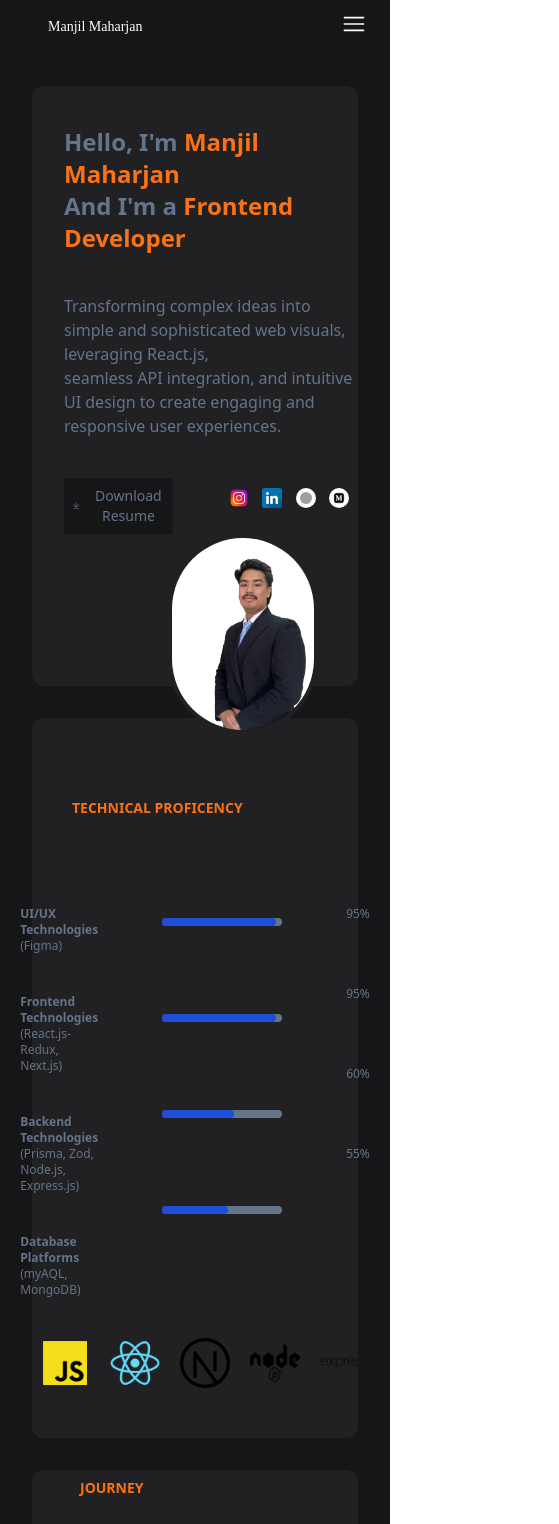
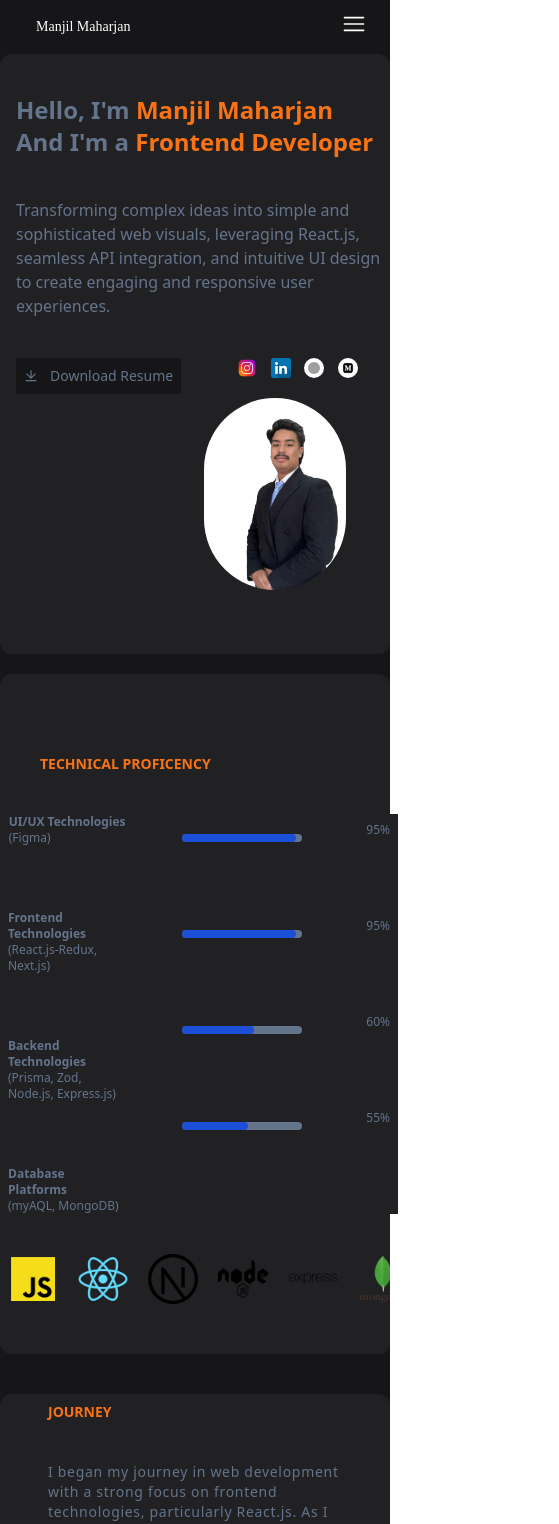
Before and after one commit to Manjil00/CODSOFT_Task-1-React-_ManjilMaharjan, a React (Create React App) app: page / in a window 390 px wide. Shown: the top 1524 px of the page, 559 px wide, since content can reach past the window. Built offline with nearby package versions, Linux system fonts and the light colour scheme; grey boxes are pictures that could not be loaded; a web font is replaced by a local one.

Commit message:
fixed responsive view

```diff
--- a/src/components/Footer.jsx
+++ b/src/components/Footer.jsx
@@ -11,13 +11,14 @@ import { LuPhone } from "react-icons/lu";
 const Footer = () => {
 return (
 
-    <div className="footer bg-bgcolor h-[100px] w-full flex justify-between items-center text-slate-500">
-        <div className="left  w-full mx-20 ">
+    <div className="footer bg-bgcolor h-[100px] w-full flex justify-between items-center text-slate-500
+    text-xs md:text-xl">
+        <div className="left  w-full mx-4 md:mx-20 text-xs md:text-xl">
             <h1 className='flex justify-start items-center'><AiOutlineMail /> -
                 manzilmaharjan00@gmail.com
             </h1>
 
-            <h1 className='flex justify-start items-center '><LuPhone /> -
+            <h1 className='flex justify-start items-center text-xs md:text-xl'><LuPhone /> -
                 +977-9864530504
             </h1>
         </div>
--- a/src/components/Journey.jsx
+++ b/src/components/Journey.jsx
@@ -2,7 +2,7 @@ import React from 'react'
 
 const Journey = () => {
 return (
-<div className="journey h-auto w-full p-8 bg-bgcolor">
+<div className="journey h-auto w-full md:p-8 bg-bgcolor mt-10 md:mt-0">
     <div className="innerJourney bg-bgcolorlite w-full h-auto rounded-xl p-2 md:p-10">
     <h1 className="Journey text-sm lg:text-4xl text-orange-500 font-bold ml-10">JOURNEY</h1>
     <p className='mt-10 text-slate-500 mx-10 text-sm md:text-xl tracking-wider'>I began my journey in web development with a strong focus on frontend technologies, particularly React.js. As I progressed, I honed my expertise in building dynamic and responsive web applications. I leveraged tools like Redux for efficient state management and Tailwind CSS for crafting streamlined, aesthetically pleasing user interfaces.<br/>
--- a/src/components/Nav.jsx
+++ b/src/components/Nav.jsx
@@ -10,7 +10,7 @@ const toggleNavMenu = () => setIsNavOpen(!isNavOpen);
 return (
     <nav className="flex justify-between px-6 py-3 z-50 relative bg-bgcolor">
     <div className="flex justify-center items-center">
-        <h1 className='text-white ml-6  text-sm md:text-4xl font-LogoFont
+        <h1 className='text-white ml-3 md:ml-6  text-sm md:text-4xl font-LogoFont
 cursor-pointer flex justify-center items-center'>Manjil Maharjan</h1>
 
     </div>
--- a/src/pages/Introduction.jsx
+++ b/src/pages/Introduction.jsx
@@ -16,11 +16,11 @@ return (
 
     <Nav/>
 
-    <div className="Section1 w-full h-auto p-8 bg-bgcolor">
+    <div className="Section1 w-full h-auto md:p-8 bg-bgcolor">
 
 <div className="innerContainer bg-bgcolorlite rounded-xl h-[600px] w-full relative flex flex-col md:flex-row  ">
-    <div className="text flex flex-col justify-start items-start ml-8 md:ml-44">
-        <h1 className='text-2xl lg:text-6xl font-bold text-start text-slate-500 mt-10'>Hello, I'm <span className='text-orange-500'>Manjil Maharjan</span>
+    <div className="text flex flex-col justify-start items-start ml-4 md:ml-44">
+        <h1 className='text-2xl lg:text-6xl font-bold text-start text-slate-500 mt-10 '>Hello, I'm <span className='text-orange-500'>Manjil Maharjan</span>
         <br/> And I'm a <span className='text-orange-500 '>Frontend Developer</span> </h1>
         <p className='mt-10 text-slate-500 '>Transforming complex ideas into simple and sophisticated web visuals, leveraging React.js,
             <br/>seamless API integration, and intuitive UI design to create engaging and responsive user experiences. </p>
@@ -38,27 +38,27 @@ return (
 </div>
 
 
-<div className="Section2 h-auto w-full bg-bgcolor px-8 ">
+<div className="Section2 h-auto w-full bg-bgcolor md:px-8  mt-5 md:mt-0">
     <div className="innercontainer2 bg-bgcolorlite h-auto w-full rounded-xl flex flex-col justify-start items-start ">
     <h1 className="tech text-sm lg:text-4xl text-orange-500 mt-20 ml-10 font-bold ">TECHNICAL PROFICENCY</h1>
 
-    <div className="Progression bg-bgcolorlite h-[400px] w-full mt-20 flex justify-center items-start gap-5">
-    <div className="UI/UX flex flex-col justify-between items-center p-2 mx-2 gap-10 font-bold">
+    <div className="Progression bg-bgcolorlite h-auto w-full mt-10 md:mt-20 flex justify-start items-start gap-9 mx-2">
+    <div className="UI/UX flex flex-col justify-between items-center md:p-2 md:mx-2 gap-16 md:gap-10 font-bold">
             <h1 className="UI/UX text-xs md:text-2xl text-slate-500">UI/UX Technologies <br/><span className='font-normal'>(Figma)</span></h1>
             <h1 className="frontend text-xs md:text-2xl text-slate-500">Frontend Technologies <br/><span className='font-normal'>(React.js-Redux, Next.js)</span></h1>
-            <h1 className="backend text-xs md:text-2xl text-slate-500">Backend Technologies <br/> <span className='font-normal'>(Prisma, Zod, Node.js, Express.js)</span></h1>
+            <h1 className="backend text-xs md:text-2xl text-slate-500">Backend Technologies <br/> <span className='font-normal'>(Prisma, Zod, <br/>Node.js, Express.js)</span></h1>
             <h1 className="database text-xs md:text-2xl text-slate-500">Database Platforms <br/> <span className='font-normal'>(myAQL, MongoDB)</span></h1>
 
         </div>
 
-        <div className="frontend flex flex-col justify-between items-center p-2 mx-2  gap-16">
+        <div className="frontend flex flex-col justify-between items-center p-2 md:mx-2 gap-16 md:gap-20">
             <Progress percentage={95}/>
             <Progress percentage={95}/>
             <Progress percentage={60}/>
             <Progress percentage={55}/>
         </div>
 
-        <div className="backend flex flex-col justify-between items-center p-2 mx-2  gap-16">
+        <div className="backend flex flex-col justify-between items-center p-2 md:mx-2 gap-20">
             <h1 className="num text-xs md:text-2xl text-slate-500">95%</h1>
             <h1 className="num text-xs md:text-2xl text-slate-500">95%</h1>
             <h1 className="num text-xs md:text-2xl text-slate-500">60%</h1>
```
